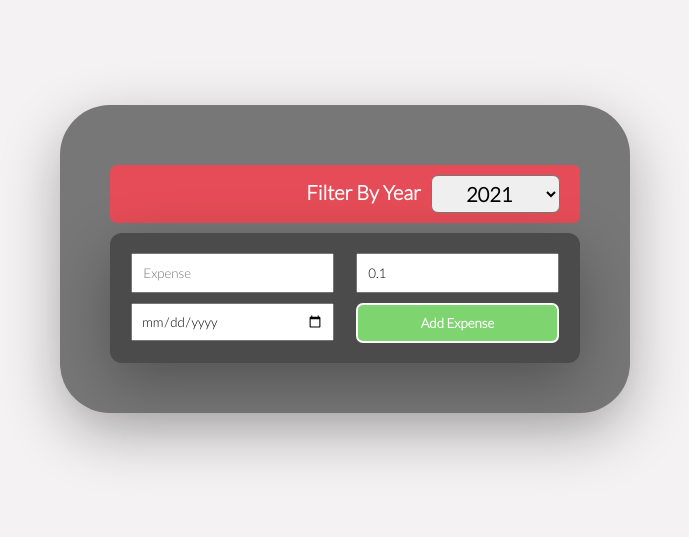
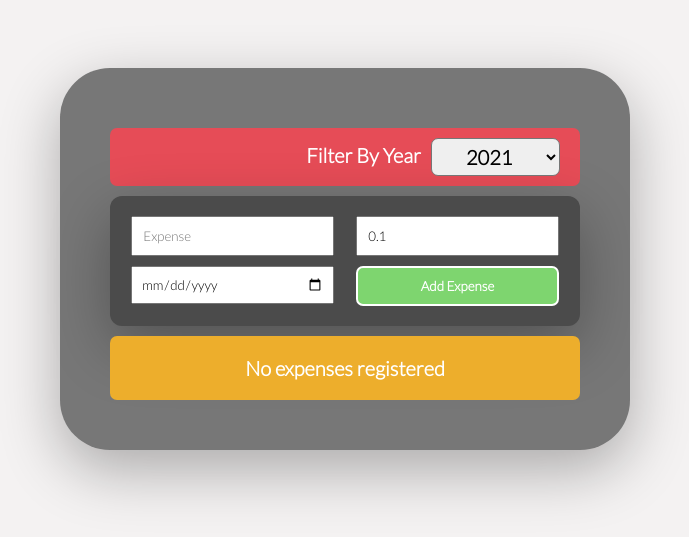
Before and after one commit to Alejandro-J-Caputto/mini-expense-app, a React (Create React App) app: page / in a window 1280 px wide. Shown: the part 141-678 px from the top of the page, without its empty margins (295-984 px from the left). Built offline with nearby package versions, Linux system fonts and the light colour scheme.

Commit message:
conditional message

```diff
--- a/src/components/expensesCard/_expenses.scss
+++ b/src/components/expensesCard/_expenses.scss
@@ -63,3 +63,17 @@
 
 
 }
+.message-filter{
+  color: $color-white;
+  display: flex;
+  flex: 1;
+  background-color: $color-yellow;
+  padding: 2rem;
+  margin-top: 1rem;
+  border-radius: 7px;
+  justify-content: center;
+}
+.message-filter__notFound{
+  font-size: 2rem;
+  font-weight: 600;
+}
--- a/src/css/styles.css
+++ b/src/css/styles.css
@@ -105,6 +105,20 @@ body {
         font-size: 1.25rem;
         padding: 0.5rem 1.5rem; } }
 
+.message-filter {
+  color: #fff;
+  display: flex;
+  flex: 1;
+  background-color: #edae2c;
+  padding: 2rem;
+  margin-top: 1rem;
+  border-radius: 7px;
+  justify-content: center; }
+
+.message-filter__notFound {
+  font-size: 2rem;
+  font-weight: 600; }
+
 .expense-form {
   display: flex;
   background-color: #4b4b4b;
--- a/src/pages/MainPage/MainPage.tsx
+++ b/src/pages/MainPage/MainPage.tsx
@@ -17,17 +17,24 @@ export const MainPage = () => {
     localStorage.setItem('expenses', JSON.stringify(expenseResults));
   }, [expenseResults])
 
+  const filteredExpenseResults = expenseResults.filter(exp => new Date(exp.date).getFullYear() === +filterYear)
+
+
   const onSetYear = (year: string) => {
     setFilterYear(year);
   }
+
 
   return (
     <div className="main">
       <ExpensesCard className="container">
         <ExpenseFilter filterYear={filterYear} onSetYear={onSetYear}></ExpenseFilter>
         <NewExpenses></NewExpenses>
-        {expenseResults.filter(el => new Date(el.date).getFullYear() === +filterYear
-        ).map(({ id, expense, price, date }) => {
+        {!filteredExpenseResults.length ?
+        <div className="message-filter">
+          <p className="message-filter__notFound"> No expenses registered </p>
+        </div>
+        :filteredExpenseResults.map(({ id, expense, price, date }) => {
           return <ExpensesItem
             dispatchExpense={dispatchExpense}
             key={id}
@@ -35,7 +42,8 @@ export const MainPage = () => {
             price={price}
             date={date}
           ></ExpensesItem>
-        })}
+        })
+        }
       </ExpensesCard>
     </div>
   )
```
